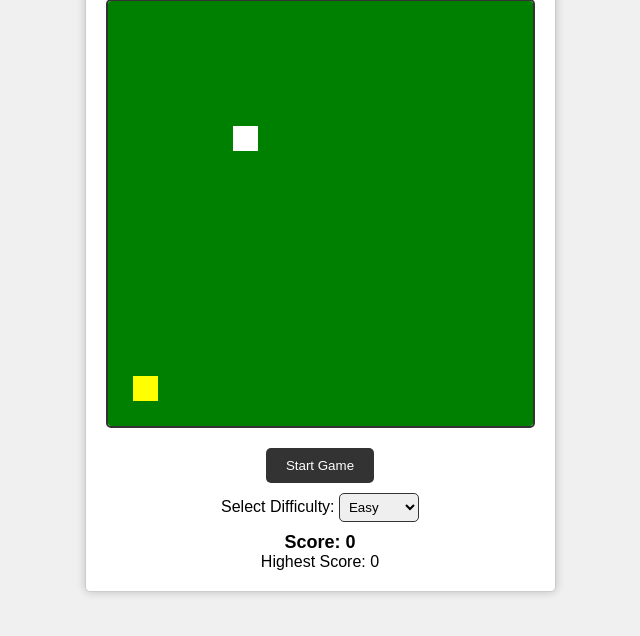
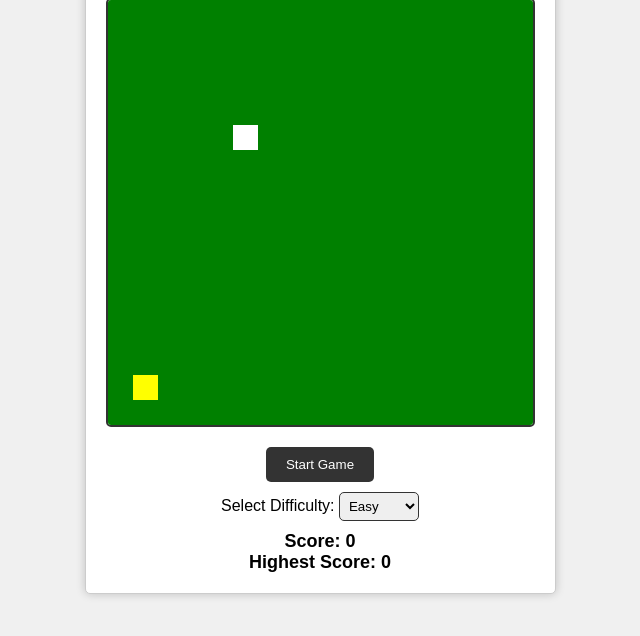
Before and after one commit to panditsamik/Snake-Game, a plain HTML site: page index.html in a window 1280 px wide. Shown: the part 158-794 px from the top of the page, without its empty margins (320-960 px from the left). Drawn offline with Linux system fonts and the light colour scheme.

Commit message:
Update style.css

```diff
--- a/style.css
+++ b/style.css
@@ -69,7 +69,7 @@ select {
     margin-bottom: 10px;
 }
 
-#score, #high-score {
+#score, #highest-score {
     font-size: 18px;
     font-weight: bold;
 }
```
